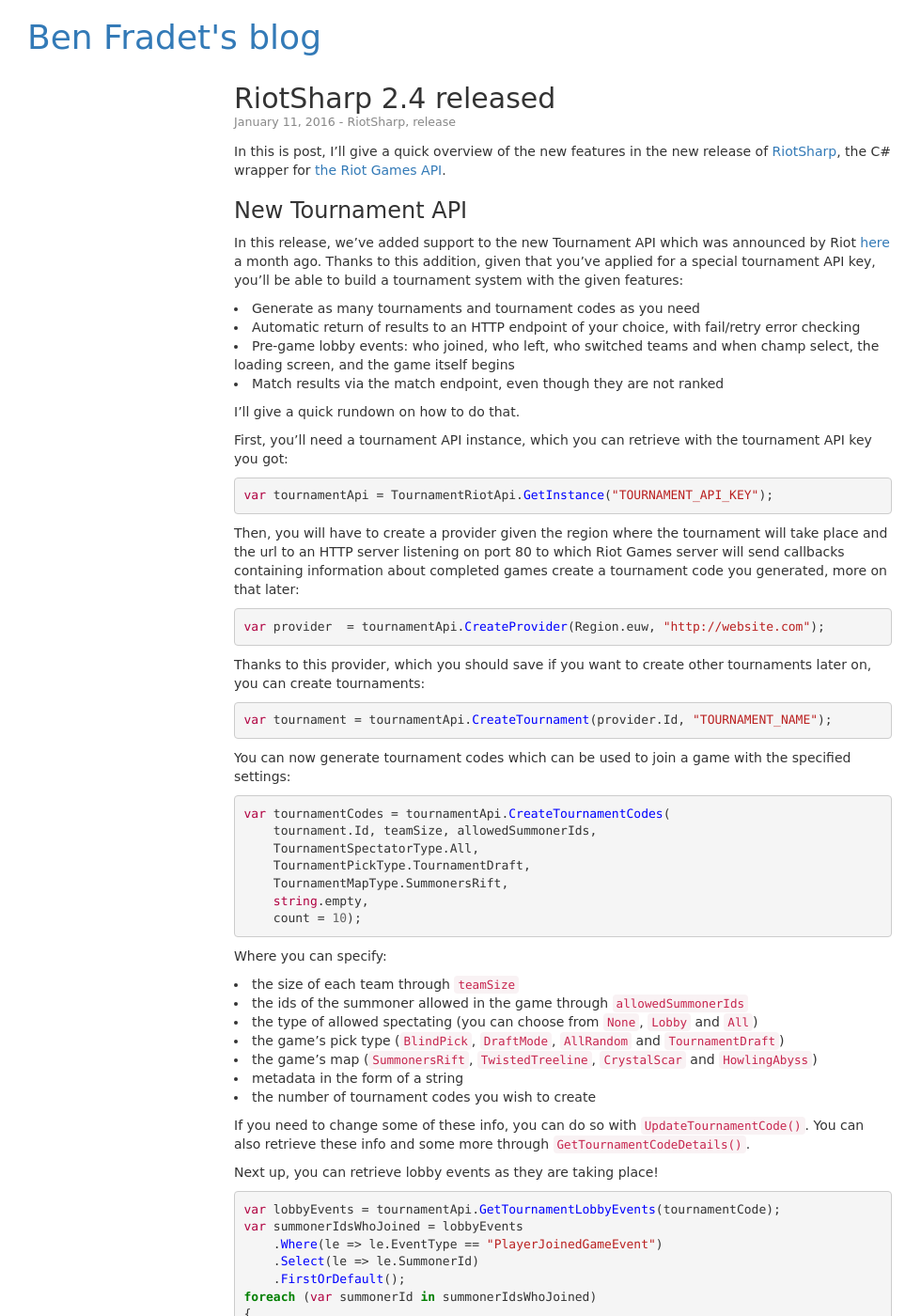
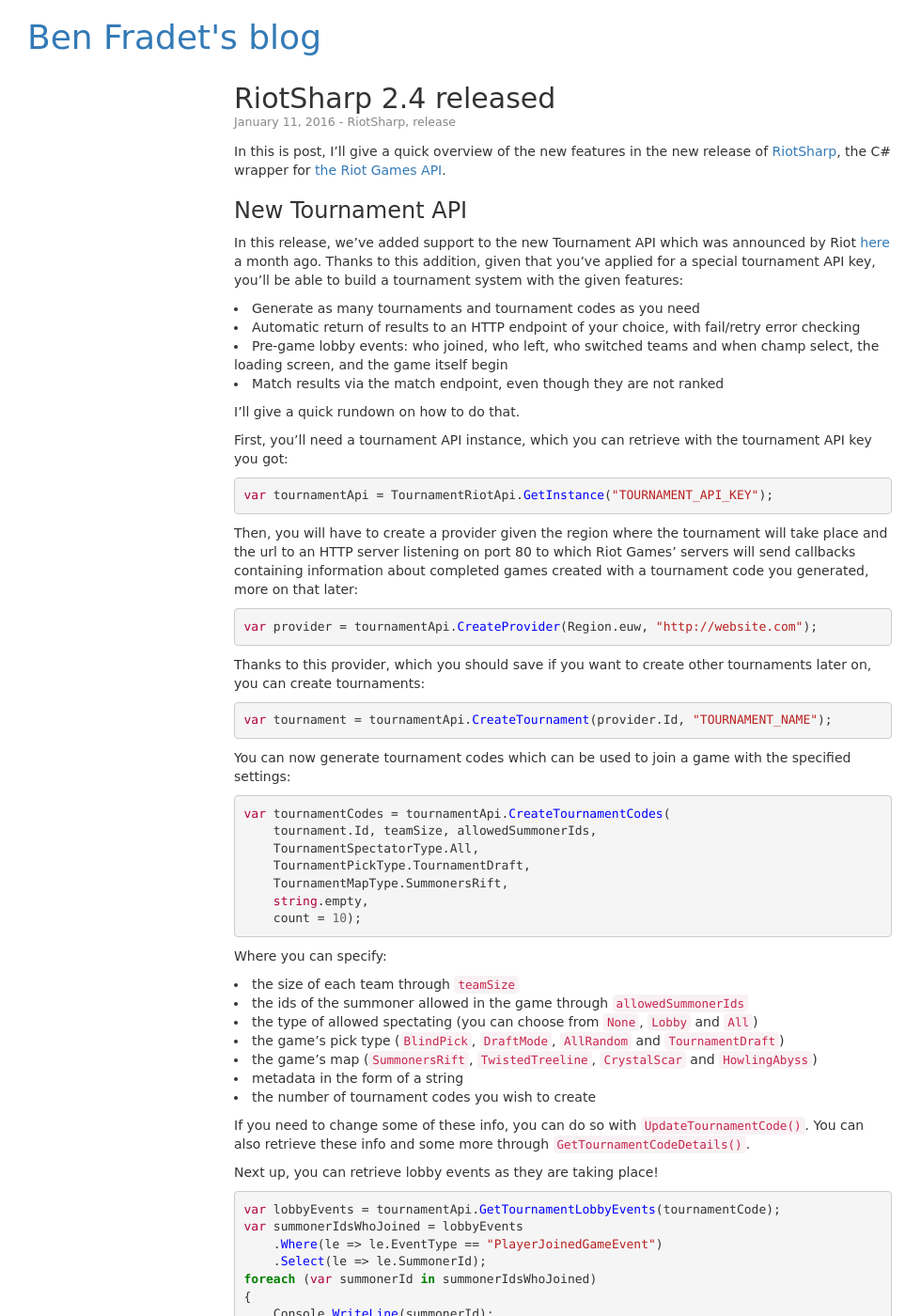
Before and after one commit to BenFradet/benfradet.github.io, a Jekyll site: the page built from _posts/2016-01-11-RiotSharp-2.4-released.md, in a window 1280 px wide and 1400 px high. Shown: the whole window at 94% size, without its empty margins (41-1021 px from the left). Built offline with Jekyll 4.4.1, drawn with Linux system fonts in a browser that asks for light colours; nearby versions of some CDN libraries; Markdown is read by kramdown in place of the engine named in the settings; comment, search, counter and statistics services are not loaded; some of the changed text lies outside the part shown.

Commit message:
fixed typos and added a few lines to the part on the tournament api

```diff
--- a/_posts/2016-01-11-RiotSharp-2.4-released.md
+++ b/_posts/2016-01-11-RiotSharp-2.4-released.md
@@ -22,7 +22,7 @@ features:
   - Automatic return of results to an HTTP endpoint of your choice, with
 fail/retry error checking
   - Pre-game lobby events: who joined, who left, who switched teams and when
-champ select, the loading screen, and the game itself begins
+champ select, the loading screen, and the game itself begin
   - Match results via the match endpoint, even though they are not ranked
 
 
@@ -36,10 +36,10 @@ var tournamentApi = TournamentRiotApi.GetInstance("TOURNAMENT_API_KEY");
 
 Then, you will have to create a provider given the region where the tournament
 will take place and the url to an HTTP server listening on port 80 to which Riot
-Games server will send callbacks containing information about completed games
-create a tournament code you generated, more on that later:
+Games' servers will send callbacks containing information about completed games
+created with a tournament code you generated, more on that later:
 {% highlight c# %}
-var provider  = tournamentApi.CreateProvider(Region.euw, "http://website.com");
+var provider = tournamentApi.CreateProvider(Region.euw, "http://website.com");
 {% endhighlight %}
 
 Thanks to this provider, which you should save if you want to create other
@@ -61,6 +61,7 @@ var tournamentCodes = tournamentApi.CreateTournamentCodes(
 {% endhighlight %}
 
 Where you can specify:
+
   - the size of each team through `teamSize`
   - the ids of the summoner allowed in the game through `allowedSummonerIds`
   - the type of allowed spectating (you can choose from `None`, `Lobby` and `All`)
@@ -78,8 +79,7 @@ Next up, you can retrieve lobby events as they are taking place!
 var lobbyEvents = tournamentApi.GetTournamentLobbyEvents(tournamentCode);
 var summonerIdsWhoJoined = lobbyEvents
     .Where(le => le.EventType == "PlayerJoinedGameEvent")
-    .Select(le => le.SummonerId)
-    .FirstOrDefault();
+    .Select(le => le.SummonerId);
 foreach (var summonerId in summonerIdsWhoJoined)
 {
     Console.WriteLine(summonerId);
```
Also changed, not shown: other parts of _posts/2016-01-11-RiotSharp-2.4-released.md (+6 -3 lines).
